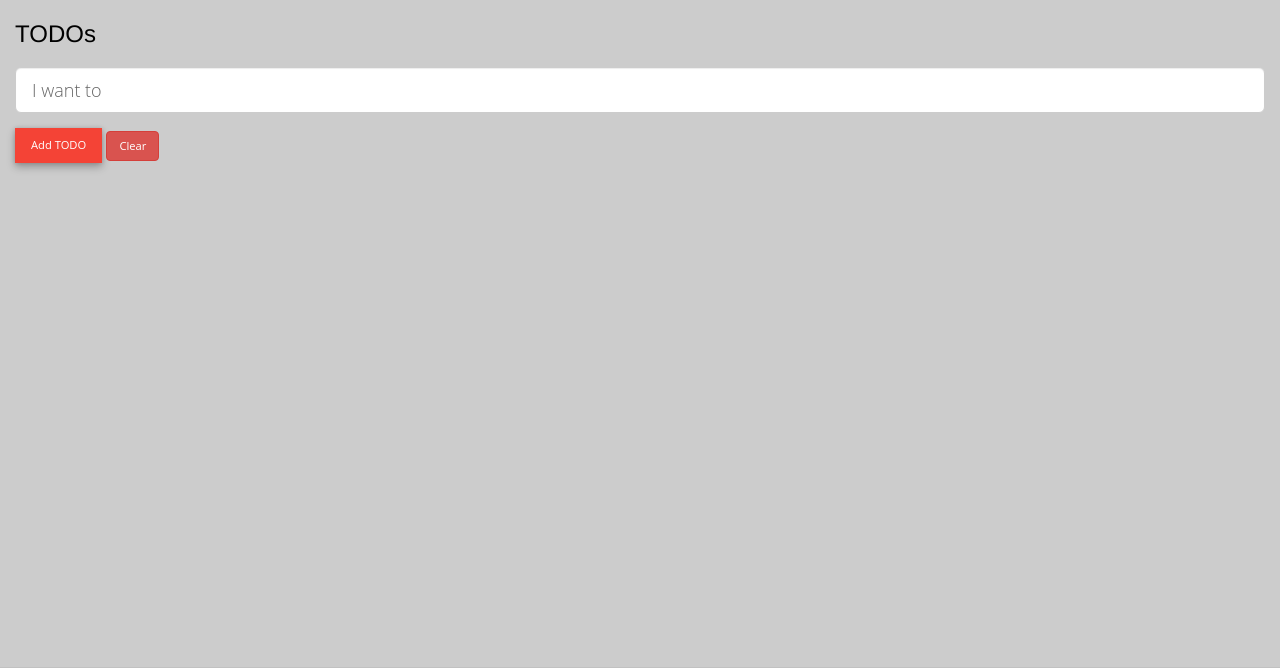
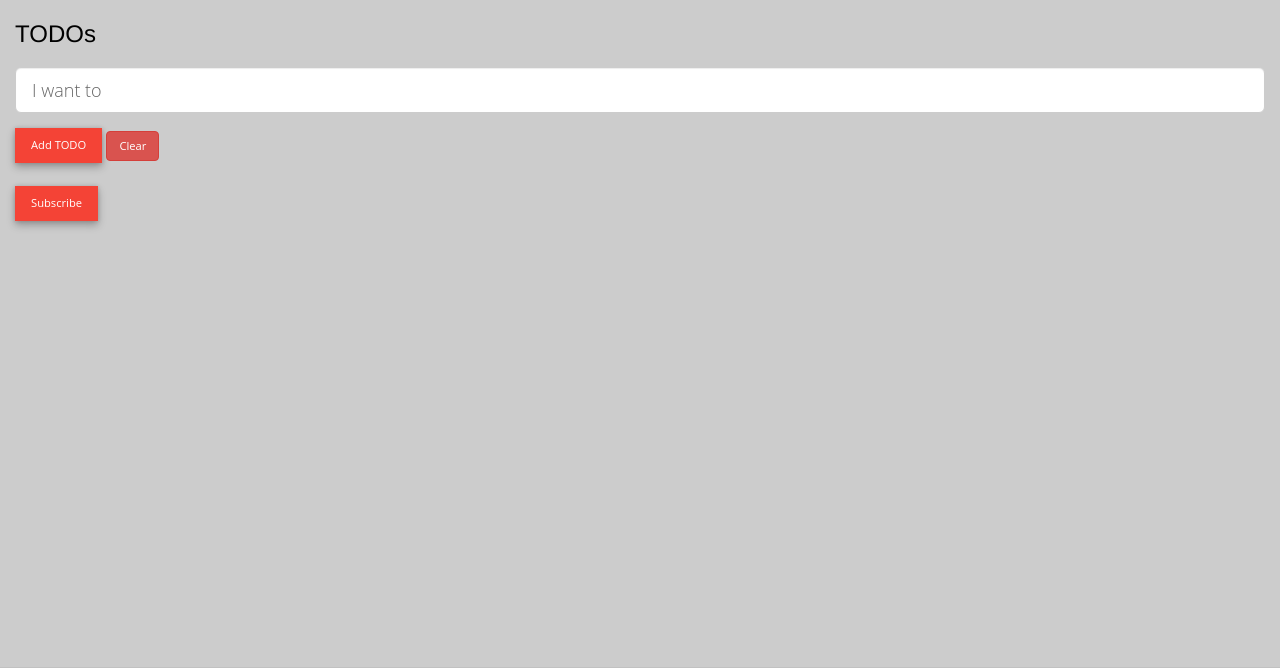
Before and after one commit to goke-epapa/indexed-db-and-push-notifications, a plain HTML site: page index.html in a window 1280 px wide. Shown: the part 59-727 px from the top of the page. Drawn offline with Linux system fonts and the light colour scheme.

Commit message:
Add subscribe button

```diff
--- a/index.html
+++ b/index.html
@@ -69,6 +69,10 @@
     </div>
     <button onclick="addTodo()" class="btn btn-lg btn-success" id="addBtn">Add TODO</button>
     <button onclick="clearAll()" class="btn btn-danger" id="clearBtn">Clear</button>
+
+    <br/>
+    <br/>
+    <button class="btn btn-lg btn-success" id="subscribe">Subscribe</button>
 </div>
 <div id="footer" class='navbar-fixed-bottom'>
     <div class="container text-center">
```
